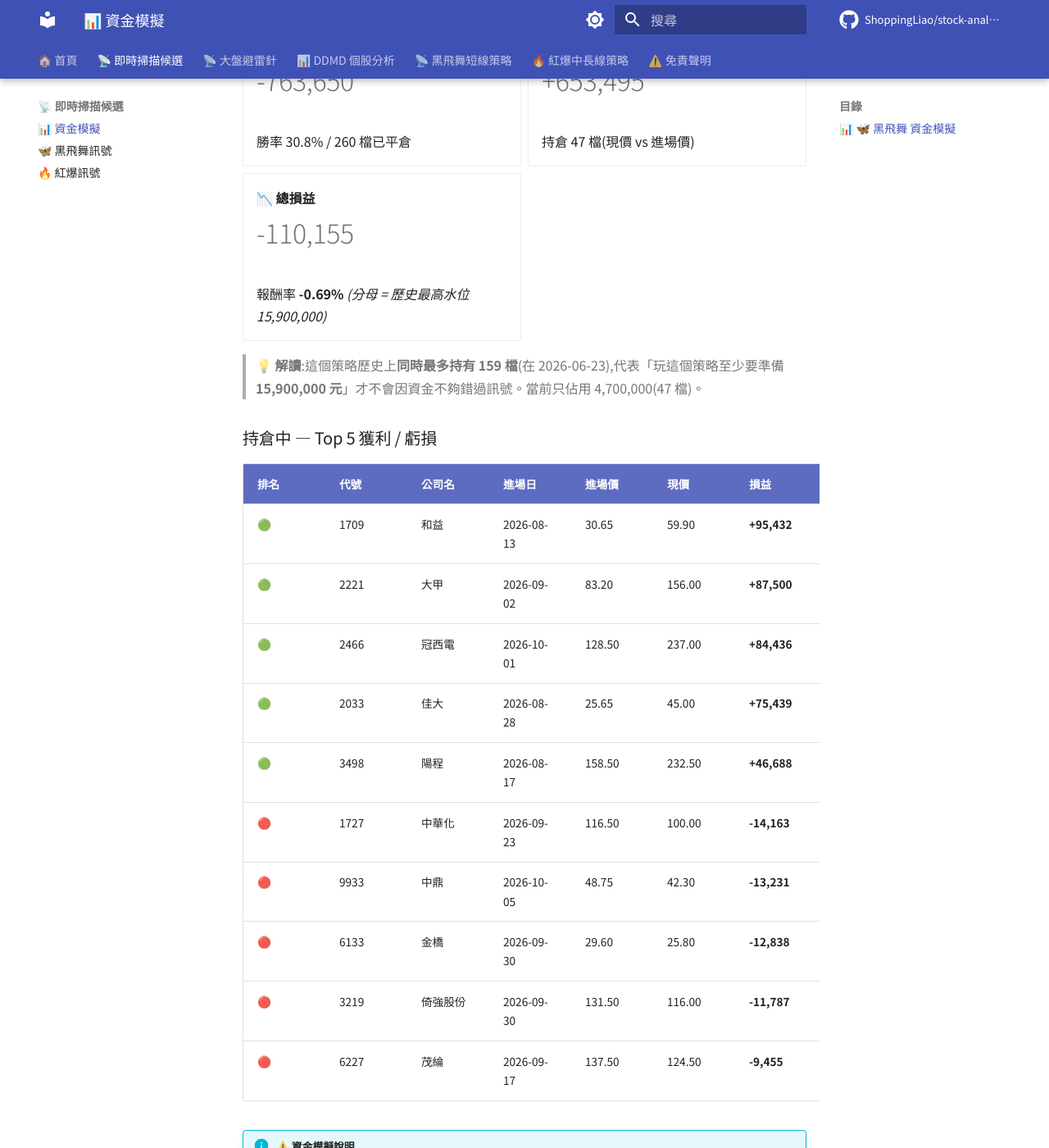
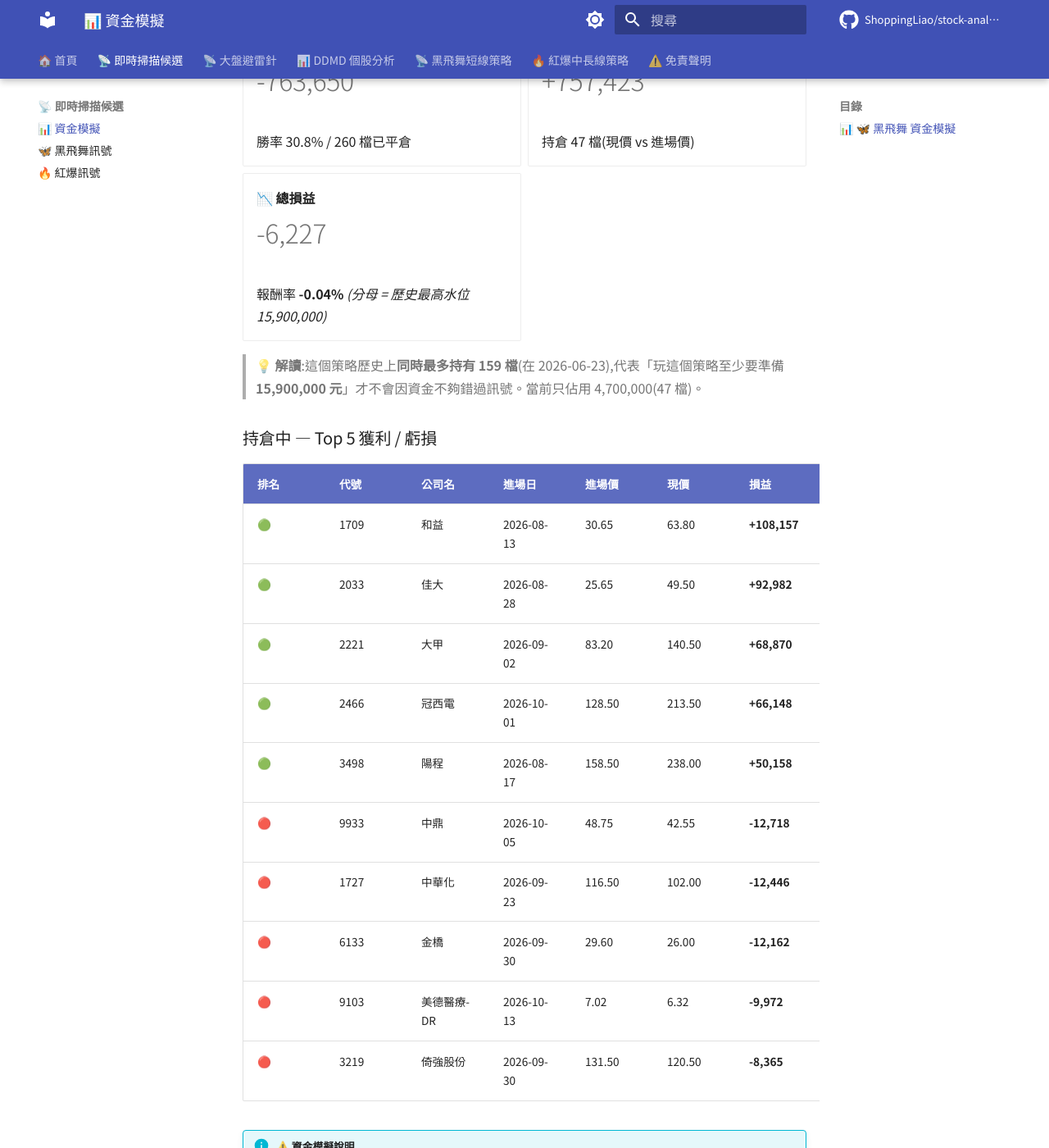
Before and after one commit to ShoppingLiao/stock-analysis-public, an MkDocs documentation site: the page built from docs/signals_capital.md, in a window 1280 px wide and 1400 px high, scrolled down 2174 px. Shown: the whole window at 82% size. Built offline with MkDocs 1.6.1 and Material for MkDocs 9.7.7, drawn with Linux system fonts in a browser that asks for light colours; comment, search, counter and statistics services are not loaded; some of the changed text lies outside the part shown.

Commit message:
docs(signals): update BB + RB + capital (2026-10-14)

```diff
--- a/docs/signals_capital.md
+++ b/docs/signals_capital.md
@@ -53,11 +53,11 @@
 
 | 排名 | 代號 | 公司名 | 進場日 | 進場價 | 現價 | 損益 | 損益% |
 |------|------|--------|--------|--------|------|------|-------|
-| 🟢 | 6213 | 聯茂 | 2026-10-01 | 639.00 | 795.00 | **+24,413** | **+24.41%** |
-| 🟢 | 3624 | 光頡 | 2026-10-05 | 148.00 | 166.50 | **+12,500** | **+12.50%** |
-| 🔴 | 6257 | 矽格 | 2026-10-08 | 282.00 | 279.00 | **-1,064** | **-1.06%** |
-| 🔴 | 2103 | 台橡 | 2026-10-13 | 28.90 | 28.65 | **-865** | **-0.87%** |
-| 🔴 | 1301 | 台塑 | 2026-10-13 | 81.00 | 80.90 | **-123** | **-0.12%** |
+| 🟢 | 6213 | 聯茂 | 2026-10-01 | 639.00 | 856.00 | **+33,959** | **+33.96%** |
+| 🟢 | 3624 | 光頡 | 2026-10-05 | 148.00 | 166.00 | **+12,162** | **+12.16%** |
+| 🟢 | 1301 | 台塑 | 2026-10-13 | 81.00 | 88.90 | **+9,753** | **+9.75%** |
+| 🟢 | 2103 | 台橡 | 2026-10-13 | 28.90 | 29.95 | **+3,633** | **+3.63%** |
+| 🔴 | 6257 | 矽格 | 2026-10-08 | 282.00 | 277.00 | **-1,773** | **-1.77%** |
 
 !!! info "⚠️ 資金模擬說明"
     每檔固定投入 **100,000 元**(教育性質,實際操作會依 TDMD 評分動態調整部位)。
@@ -92,15 +92,15 @@
 
 -   **🟡 未實現損益**
 
-    # +653,495
+    # +757,423
 
     持倉 47 檔(現價 vs 進場價)
 
 -   **📉 總損益**
 
-    # -110,155
+    # -6,227
 
-    報酬率 **-0.69%** _(分母 = 歷史最高水位 15,900,000)_
+    報酬率 **-0.04%** _(分母 = 歷史最高水位 15,900,000)_
 
 </div>
 
@@ -110,16 +110,16 @@
 
 | 排名 | 代號 | 公司名 | 進場日 | 進場價 | 現價 | 損益 | 損益% |
 |------|------|--------|--------|--------|------|------|-------|
-| 🟢 | 1709 | 和益 | 2026-08-13 | 30.65 | 59.90 | **+95,432** | **+95.43%** |
-| 🟢 | 2221 | 大甲 | 2026-09-02 | 83.20 | 156.00 | **+87,500** | **+87.50%** |
-| 🟢 | 2466 | 冠西電 | 2026-10-01 | 128.50 | 237.00 | **+84,436** | **+84.44%** |
-| 🟢 | 2033 | 佳大 | 2026-08-28 | 25.65 | 45.00 | **+75,439** | **+75.44%** |
-| 🟢 | 3498 | 陽程 | 2026-08-17 | 158.50 | 232.50 | **+46,688** | **+46.69%** |
-| 🔴 | 1727 | 中華化 | 2026-09-23 | 116.50 | 100.00 | **-14,163** | **-14.16%** |
-| 🔴 | 9933 | 中鼎 | 2026-10-05 | 48.75 | 42.30 | **-13,231** | **-13.23%** |
-| 🔴 | 6133 | 金橋 | 2026-09-30 | 29.60 | 25.80 | **-12,838** | **-12.84%** |
-| 🔴 | 3219 | 倚強股份 | 2026-09-30 | 131.50 | 116.00 | **-11,787** | **-11.79%** |
-| 🔴 | 6227 | 茂綸 | 2026-09-17 | 137.50 | 124.50 | **-9,455** | **-9.45%** |
+| 🟢 | 1709 | 和益 | 2026-08-13 | 30.65 | 63.80 | **+108,157** | **+108.16%** |
+| 🟢 | 2033 | 佳大 | 2026-08-28 | 25.65 | 49.50 | **+92,982** | **+92.98%** |
+| 🟢 | 2221 | 大甲 | 2026-09-02 | 83.20 | 140.50 | **+68,870** | **+68.87%** |
+| 🟢 | 2466 | 冠西電 | 2026-10-01 | 128.50 | 213.50 | **+66,148** | **+66.15%** |
+| 🟢 | 3498 | 陽程 | 2026-08-17 | 158.50 | 238.00 | **+50,158** | **+50.16%** |
+| 🔴 | 9933 | 中鼎 | 2026-10-05 | 48.75 | 42.55 | **-12,718** | **-12.72%** |
+| 🔴 | 1727 | 中華化 | 2026-09-23 | 116.50 | 102.00 | **-12,446** | **-12.45%** |
+| 🔴 | 6133 | 金橋 | 2026-09-30 | 29.60 | 26.00 | **-12,162** | **-12.16%** |
+| 🔴 | 9103 | 美德醫療-DR | 2026-10-13 | 7.02 | 6.32 | **-9,972** | **-9.97%** |
+| 🔴 | 3219 | 倚強股份 | 2026-09-30 | 131.50 | 120.50 | **-8,365** | **-8.37%** |
 
 !!! info "⚠️ 資金模擬說明"
     每檔固定投入 **100,000 元**(教育性質,實際操作會依 TDMD 評分動態調整部位)。
@@ -152,15 +152,15 @@
 
 -   **🟡 未實現損益**
 
-    # +688,355
+    # +815,158
 
-    BB +34,861 + RB +653,495
+    BB +57,735 + RB +757,423
 
 -   **📈 總損益**
 
-    # +614,071
+    # +740,874
 
-    報酬率 **+2.69%** _(分母 = 兩策略歷史最高水位)_
+    報酬率 **+3.25%** _(分母 = 兩策略歷史最高水位)_
 
 </div>
 
```
Also changed, not shown: other parts of docs/signals_capital.md (+3 -3 lines), docs/signals_black_butterfly.md (+9 -7 lines), docs/signals_red_burst.md (+10 -1 lines).
